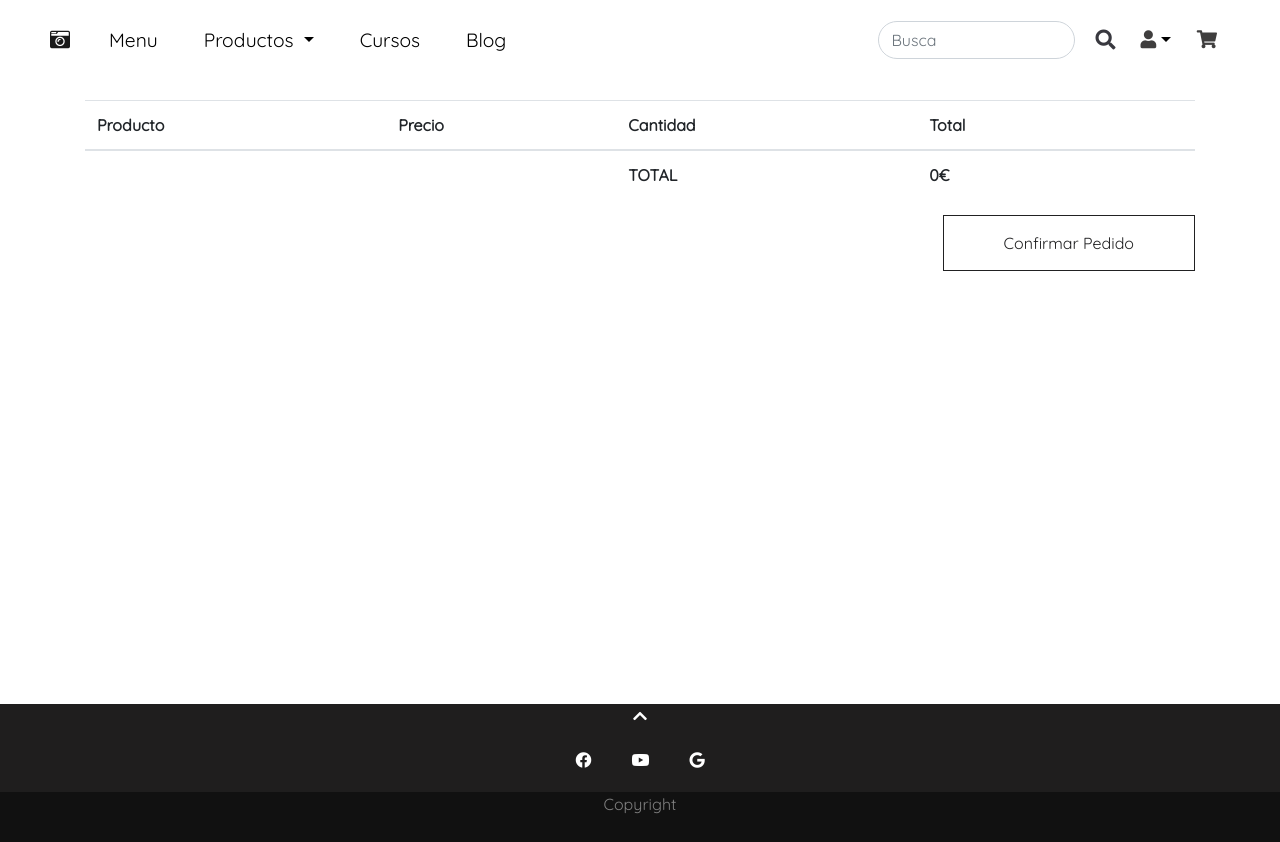
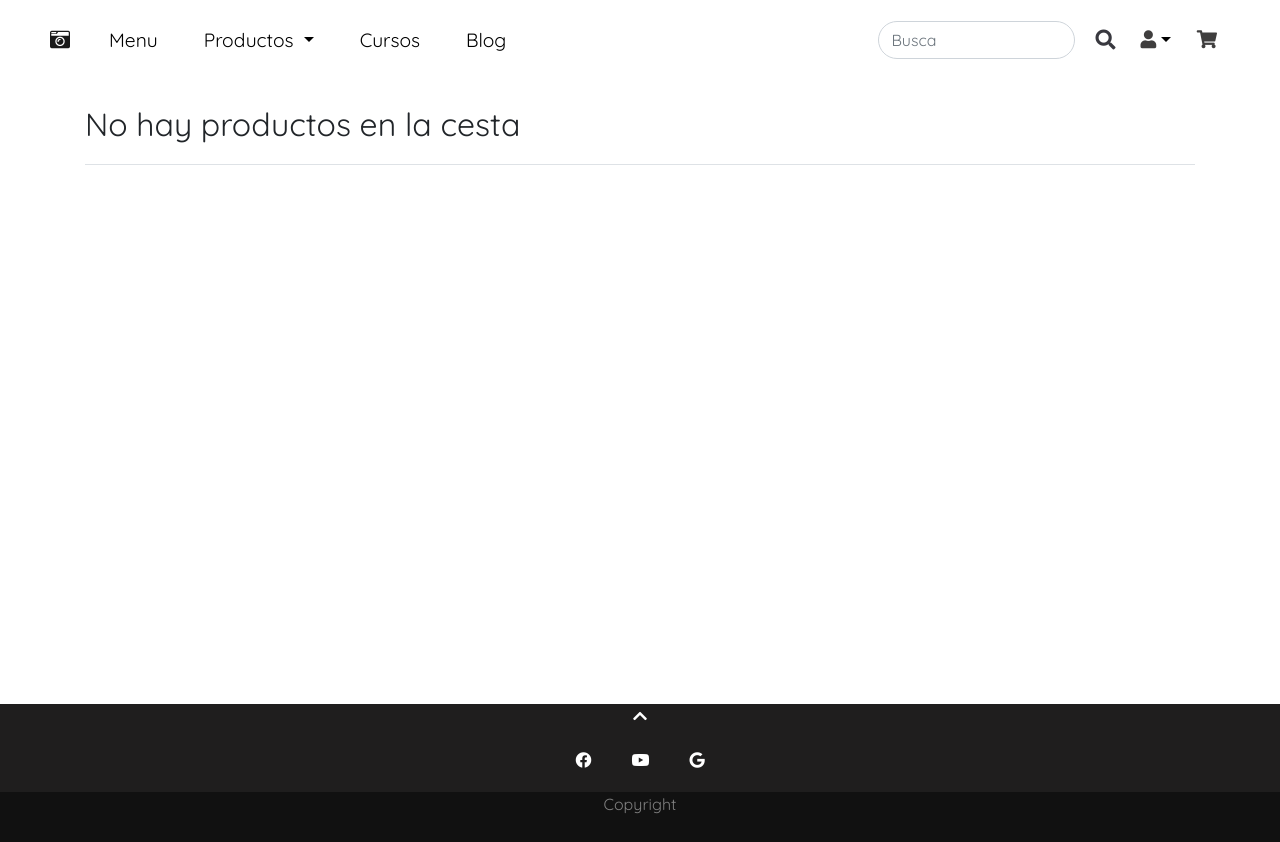
Before and after one commit to adiazpero/front_giveMePhoto, an Angular app in the folder proyecto/: page /carrito in a window 1280 px wide. Built offline with nearby package versions, Linux system fonts and the light colour scheme; sample sign-in values are in the browser's storage; what ngx-pagination would draw is missing.

Commit message:
maquetacion carrito

```diff
--- a/proyecto/src/app/carrito/carrito.component.css
+++ b/proyecto/src/app/carrito/carrito.component.css
@@ -27,3 +27,7 @@ img {
 .boton-primario {
     margin-bottom: 50px;
 }
+
+.msgPedidoRealizado, .msgNoProductos {
+    font-size: 2em;
+}
--- a/proyecto/src/app/carrito/carrito.component.html
+++ b/proyecto/src/app/carrito/carrito.component.html
@@ -1,7 +1,10 @@
 <div class="body container">
+    <div class="msgNoProductos" *ngIf="mostrarNoProductos">
+        <p>No hay productos en la cesta</p>
+    </div>
     <table class="table">
         <thead>
-            <tr>
+            <tr *ngIf="mostrarProductos">
                 <th scope="col">Producto</th>
                 <th scope="col">Precio</th>
                 <th scope="col">Cantidad</th>
@@ -20,37 +23,43 @@
             <tr>
                 <td></td>
                 <td></td>
-                <td><strong>TOTAL</strong></td>
-                <td><strong>{{sumaProductos()}}€</strong></td>
+                <td *ngIf="mostrarConfirmarPedido"><strong>TOTAL</strong></td>
+                <td *ngIf="mostrarConfirmarPedido"><strong>{{sumaProductos()}}€</strong></td>
                 <td></td>
             </tr>
         </tbody>
     </table>
 
-
-
-
-
     <div class="confirmar">
-        <button type="button" class="btn boton-primario" (click)="confirmarPedido()">Confirmar Pedido</button>
+        <button type="button" class="btn boton-primario" (click)="realizarPedido()"
+            *ngIf="mostrarConfirmarPedido">Confirmar Pedido</button>
     </div>
 
-    <div *ngIf="mostrar">
+    <!-- Formulario telefono y direccion -->
+    <div *ngIf="mostrarRealizarPedido">
         <p>Para finalizar su pedido rellene los siguientes campos:</p>
         <form [formGroup]="formulario" (ngSubmit)="onSubmit()">
 
             <div class="form-group">
-                <input type="text" class="form-control" placeholder="direccion" formControlName="direccion">
+                <input type="text" class="form-control" placeholder="Dirección de entrega" formControlName="direccion">
+                <p class="error"
+                    *ngIf="formulario.controls.direccion.errors?.required && formulario.controls.direccion.touched">El
+                    campo dirección es necesario</p>
             </div>
 
             <div class="form-group">
-                <input type="number" class="form-control" placeholder="telefono" formControlName="telefono">
+                <input type="number" class="form-control" placeholder="Teléfono de contacto" formControlName="telefono">
+                <p class="error"
+                    *ngIf="formulario.controls.telefono.errors?.required && formulario.controls.telefono.touched">El
+                    campo teléfono es necesario</p>
             </div>
-
-            <input type="submit" class="btn boton-primario" value="realizar pedido">
+            <div class="confirmar">
+                <input type="submit" class="btn boton-primario" value="realizar pedido" [disabled]="!formulario.valid">
+            </div>
         </form>
-
+    </div>
+    <div class="msgPedidoRealizado">
+        <p *ngIf="mostrarMsgPedidoRealizado">Pedido realizado.</p>
     </div>
 
-
 </div>
--- a/proyecto/src/app/carrito/carrito.component.ts
+++ b/proyecto/src/app/carrito/carrito.component.ts
@@ -1,6 +1,6 @@
 import { Component, OnInit, Input } from '@angular/core';
 import { CarritoService } from '../carrito.service';
-import { FormGroup, FormControl } from '@angular/forms';
+import { FormGroup, FormControl, Validators } from '@angular/forms';
 
 @Component({
   selector: 'app-carrito',
@@ -12,40 +12,55 @@ import { FormGroup, FormControl } from '@angular/forms';
 export class CarritoComponent implements OnInit {
 
   listaPedido: any[];
+  arrfkUsuario: any[];
   formulario: FormGroup;
-  mostrar: boolean;
-  arrfkUsuario: any[];
-  arrFormulario: any[];
-  arrInfoPedido: any[];
+  mostrarConfirmarPedido: boolean;
+  mostrarRealizarPedido: boolean;
+  mostrarPedidoConfirmado: boolean;
+  mostrarNoProductos: boolean;
+  mostrarProductos: boolean;
+  mostrarMsgPedidoRealizado: boolean;
 
   constructor(private carritoService: CarritoService) {
-
-    this.mostrar = false;
+    this.listaPedido = [];
     this.arrfkUsuario = [];
-    this.arrFormulario = [];
-    this.arrInfoPedido = [];
+    this.mostrarConfirmarPedido = false;
+    this.mostrarRealizarPedido = false;
+    this.mostrarPedidoConfirmado = false;
+    this.mostrarNoProductos = false;
+    this.mostrarProductos = false;
+    this.mostrarMsgPedidoRealizado = false
 
 
     this.formulario = new FormGroup({
-      direccion: new FormControl(''),
-      telefono: new FormControl('')
+      direccion: new FormControl('', [
+        Validators.required,
+      ]),
+      telefono: new FormControl('', [
+        Validators.required,
+      ])
     });
+
+
   }
 
 
+  //Recuperamos los productos del carrito para pintarlos.
+  ngOnInit() {
+    this.listaPedido = this.carritoService.recuperarCarrito();
+    if (this.listaPedido.length != 0) {
+      this.mostrarConfirmarPedido = true;
+      this.mostrarNoProductos = false;
+      this.mostrarProductos = true;
+    } else {
+      this.mostrarNoProductos = true;
+    }
 
-  ngOnInit() {
-    /*     this.listaPedido = JSON.parse(localStorage.getItem('pedido'));
-        console.log(this.listaPedido); */
-    this.listaPedido = this.carritoService.recuperarCarrito();
   }
 
-
-
-
-
-  confirmarPedido() {
-    this.mostrar = !this.mostrar;
+  //Guardamos los productos en localStorage
+  realizarPedido() {
+    this.mostrarRealizarPedido = true;
     for (let producto of this.listaPedido) {
       this.arrfkUsuario.push(producto.id);
       localStorage.setItem('fkProducto', JSON.stringify(this.arrfkUsuario));
@@ -56,29 +71,52 @@ export class CarritoComponent implements OnInit {
 
   onSubmit() {
 
+    //Cogemos del formulario direccion, telefono y productos y se envia el pedido a la base de datos
     const pedido = {
       direccion: this.formulario.value.direccion,
       telefono: this.formulario.value.telefono,
       productos: JSON.parse(localStorage.getItem('fkProducto'))
     }
-    console.log(pedido)
     this.carritoService.enviarPedido(pedido);
+
+    //Una vez enviado el pedido, reseteamos el formulario, borramos los datos de localStorage y mostramos mensaje de "pedido realizado"
+    this.formulario.reset();
+    localStorage.removeItem('carritoPedido');
+    localStorage.removeItem('fkProducto');
+    this.mostrarPedidoConfirmado = true;
+
+
+    //Borramos los productos del carrito para que no aparezcan.
+    if (localStorage.getItem('carritoPedido')) {
+      this.listaPedido = this.carritoService.recuperarCarrito();
+    } else {
+      this.listaPedido = [];
+    }
+
+    //Mostramos y ocultamos botones y mensajes.
+    this.mostrarProductos = false;
+    this.mostrarConfirmarPedido = false;
+    this.mostrarRealizarPedido = false;
+    this.mostrarMsgPedidoRealizado = true;
   }
 
 
-
+  //Borrar producto del carrito. Si el listado se queda sin productos se muestran/ocultan mensajes.
   manejarBorrar(pId) {
     this.carritoService.borrarProducto(pId);
+    if (this.listaPedido.length === 0) {
+      this.mostrarProductos = false;
+      this.mostrarNoProductos = true;
+      this.mostrarConfirmarPedido = false;
+      this.mostrarRealizarPedido = false;
+    }
   }
 
-
-
+  //Sumamos el total de productos.
   sumaProductos() {
     let resultado = 0;
     for (const producto of this.listaPedido) {
-      // console.log('listaPedido:', this.listaPedido)
       resultado += producto.precio;
-      // console.log('resultado suma', resultado)
     }
     return resultado;
   }
--- a/proyecto/src/app/productos/productos.component.ts
+++ b/proyecto/src/app/productos/productos.component.ts
@@ -37,10 +37,8 @@ export class ProductosComponent implements OnInit {
       //Productos: filtrar por categorias => camaras/objetivos/accesorios
       this.activatedRoute.params.subscribe(async params => {
         if (!params.categoria) {
-          console.log(2)
           this.productos = await this.productosService.getAll();
         } else {
-          console.log(3)
           this.productos = await this.productosService.getByCategoria(params.categoria);
         }
 
```
